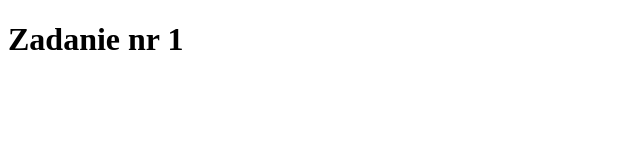
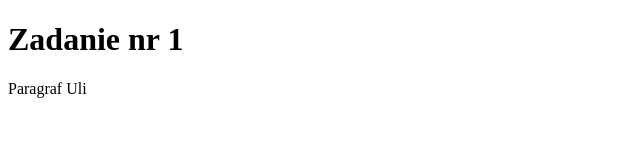
Before and after one commit to gosia5438/gosia5438.github.io, a plain HTML site: page zadania-domowe/zadanie-1/index.html in a window 1280 px wide. Shown: the whole page, without its empty margins (0-640 px from the left). Drawn offline with Linux system fonts and the light colour scheme.

Commit message:
zmiany w pliku index.html zadania-1

```diff
--- a/zadania-domowe/zadanie-1/index.html
+++ b/zadania-domowe/zadanie-1/index.html
@@ -6,5 +6,6 @@
 </head>
 <body>
 <h1>Zadanie nr 1</h1>
+<p>Paragraf Uli</p>
 </body>
 </html>
```
